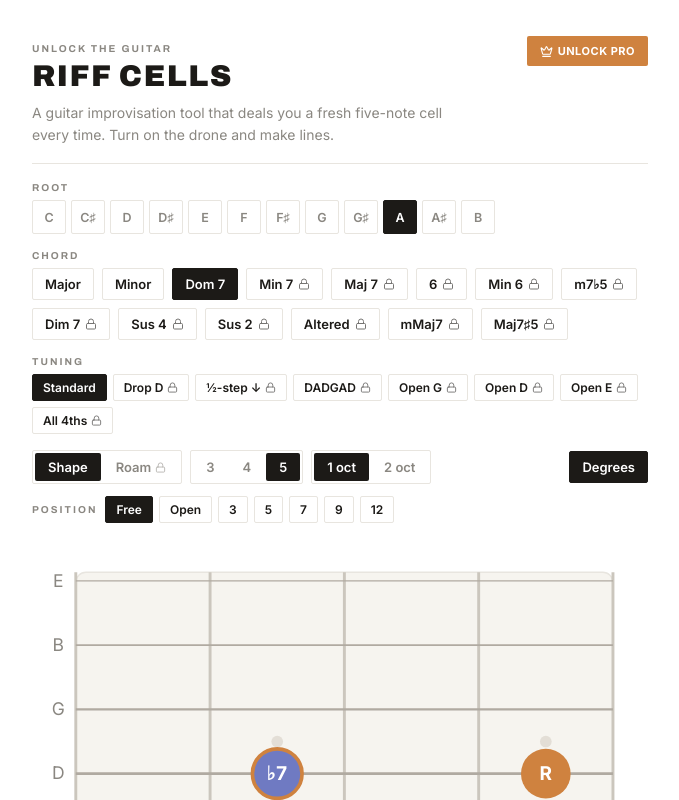
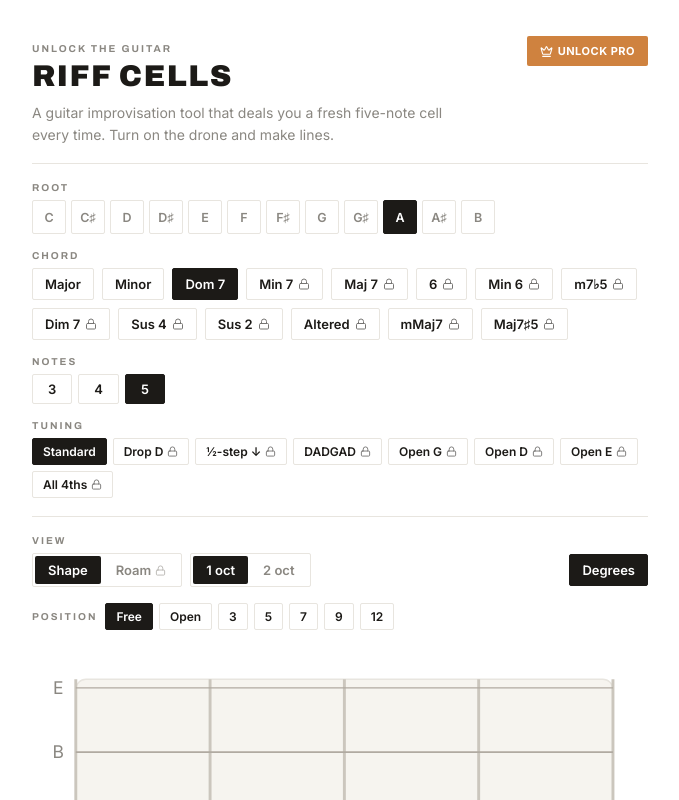
Before and after one commit to fretboardtools/riff-cells, a React (Vite) app: page / in a window 1280 px wide. Shown: the top 800 px of the page, without its empty margins (300-979 px from the left). Built offline with nearby package versions, Linux system fonts and the light colour scheme.

Commit message:
Update RiffCells.jsx

```diff
--- a/src/RiffCells.jsx
+++ b/src/RiffCells.jsx
@@ -412,6 +412,16 @@ export default function App() {
         })}
       </div>
 
+      {/* note count */}
+      <span style={label}>Notes</span>
+      <div style={{ display:"flex", gap:6, marginBottom:16, alignItems:"center" }} title="How many notes in the cell — fewer is harder">
+        {[3,4,5].map(n => (
+          <button key={n} onClick={() => onNoteCount(n)} style={{ cursor:"pointer",
+            border:"1px solid", borderColor: noteCount===n ? INK : LINE, background: noteCount===n ? INK : "#fff",
+            color: noteCount===n ? "#fff" : INK, borderRadius:RAD, padding:"6px 15px", fontSize:13, fontWeight:600, fontFamily:BODY }}>{n}</button>
+        ))}
+      </div>
+
       {/* tuning */}
       <span style={label}>Tuning</span>
       <div style={{ display:"flex", flexWrap:"wrap", gap:6, marginBottom:16, alignItems:"center" }}>
@@ -428,18 +438,16 @@ export default function App() {
         })}
       </div>
 
-      {/* view + octave + notes + labels */}
-      <div style={{ display:"flex", flexWrap:"wrap", gap:8, marginBottom:12, alignItems:"center" }}>
+      <hr style={rule} />
+
+      {/* view + octave + labels */}
+      <span style={label}>View</span>
+      <div style={{ display:"flex", flexWrap:"wrap", gap:8, marginBottom:16, alignItems:"center" }}>
         <div style={{ display:"flex", gap:2, border:`1px solid ${LINE}`, borderRadius:RAD, padding:2 }}>
           {[["shape","Shape"],["roam","Roam"]].map(([v,lab]) => {
             const locked = v==="roam" && !unlocked;
             return <button key={v} onClick={() => onView(v)} style={{ ...segBtn(view===v), display:"inline-flex", alignItems:"center", gap:4 }}>{lab}{locked && <Lock size={11} style={{ opacity:0.6 }}/>}</button>;
           })}
-        </div>
-        <div style={{ display:"flex", gap:2, border:`1px solid ${LINE}`, borderRadius:RAD, padding:2 }} title="How many notes in the cell — fewer is harder">
-          {[3,4,5].map(n => (
-            <button key={n} onClick={() => onNoteCount(n)} style={segBtn(noteCount===n)}>{n}</button>
-          ))}
         </div>
         {view==="shape" && position==="off" && (
           <div style={{ display:"flex", gap:2, border:`1px solid ${LINE}`, borderRadius:RAD, padding:2 }}>
```
